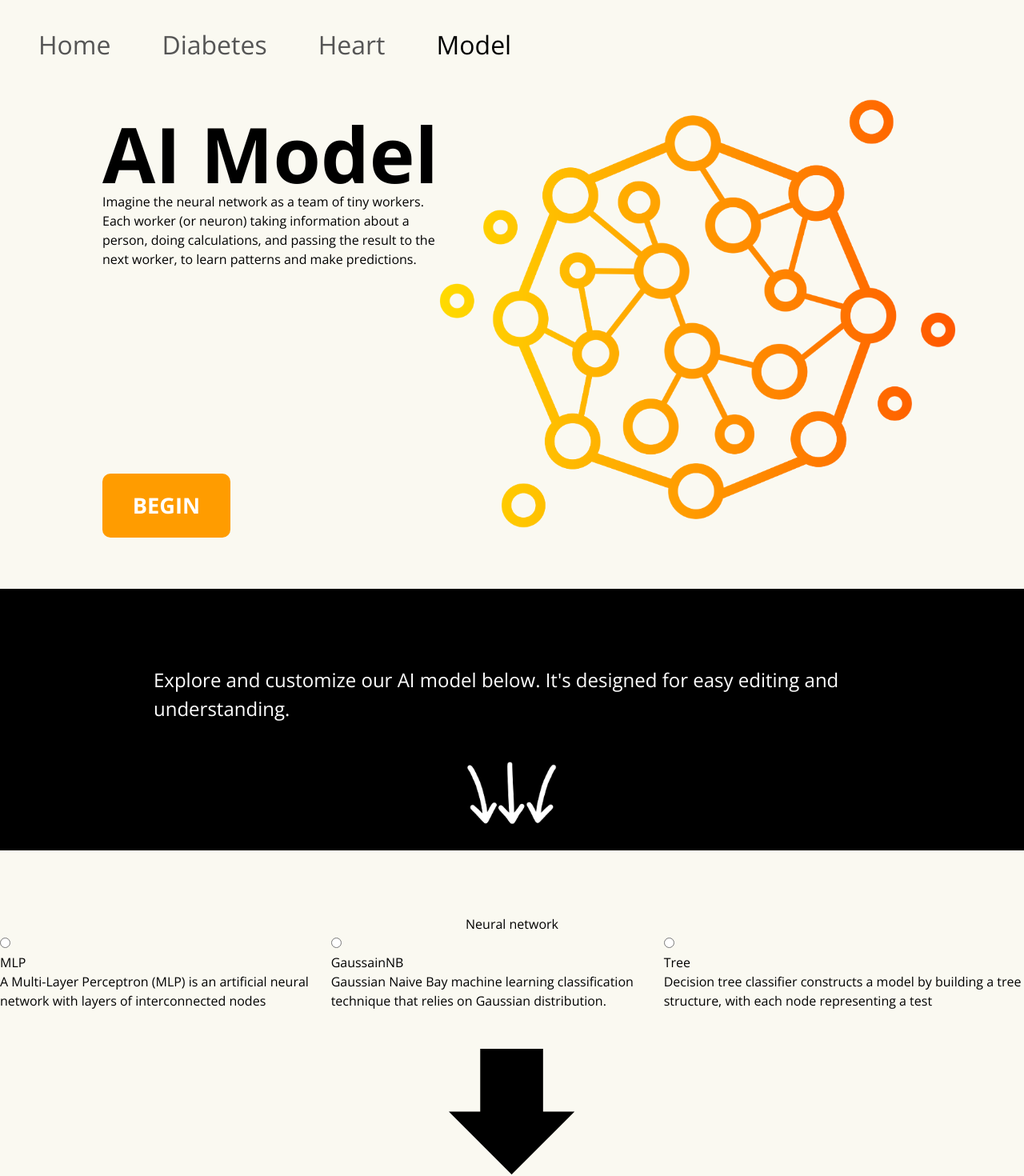
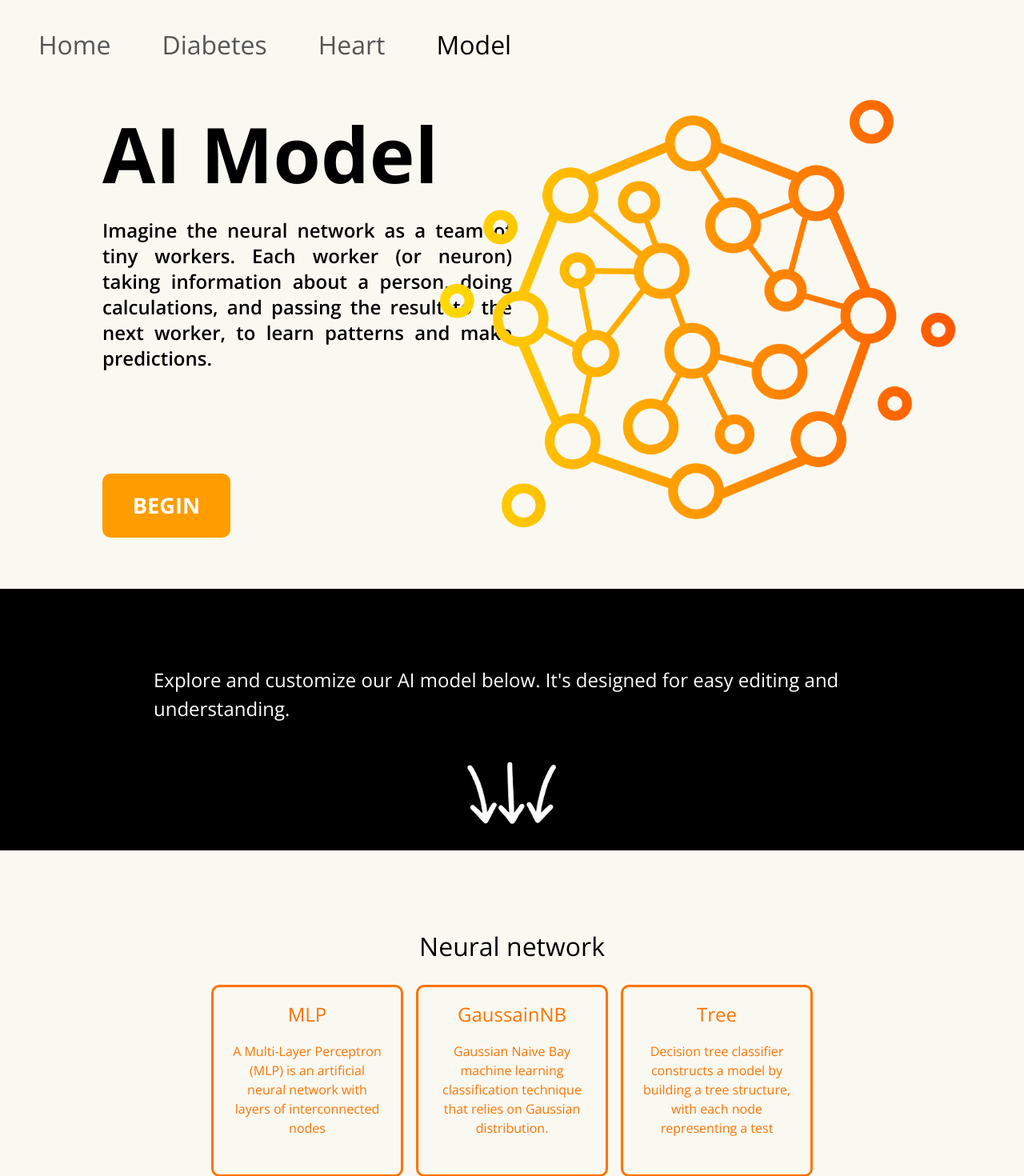
Before and after one commit to tomek1421/NeuralNetworkTextClassification, a React (Create React App) app in the folder frontend/neural-network/: page /model in a window 1280 px wide. Shown: the top 1470 px of the page at 80% size. Built offline with nearby package versions, Linux system fonts and the light colour scheme.

Commit message:
algorithm input styling

```diff
--- a/frontend/neural-network/src/App.css
+++ b/frontend/neural-network/src/App.css
@@ -360,3 +360,78 @@ nav ul li:hover:after {
     padding: 1.5rem;
     animation: apper 1s;
 }
+
+.model-description {
+    /* border: 1px solid; */
+    width: 32rem;
+    margin-top: 2rem;
+    font-size: 1.5rem;
+    font-weight: 600;
+    text-align: justify;
+    line-height: 2rem;
+    position: relative;
+    animation: apper 1s;
+}
+
+.input-container {
+    position: relative;
+    height: 15rem;
+    width: 15rem;
+    margin: 0.5rem;
+}
+
+.input-container input {
+    position: absolute;
+    width: 100%;
+    height: 100%;
+    cursor: pointer;
+    z-index: 2;
+    opacity: 0;
+}
+
+.input-container .radio-tile {
+    border: 3px solid var(--second-color);
+    display: flex;
+    flex-direction: column;
+    align-items: center;
+    height: 100%;
+    border-radius: 10px;
+    transition: all 0.3s;
+}
+
+.input-container label {
+    /* border: 1px solid; */
+    color: var(--second-color);
+    font-size: 1.5rem;
+    padding: 1rem 0;
+}
+
+input:checked + .radio-tile {
+    background-color: var(--second-color);
+}
+
+input:checked + .radio-tile label {
+    color: white;
+}
+
+.radio-tile .radio-desc {
+    /* border: 1px solid; */
+    color: var(--second-color);
+    text-align: center;
+    width: 80%;
+    transition: all 0.3s;
+}
+
+input:checked + .radio-tile .radio-desc {
+    color: white;
+}
+
+.arrow-icon {
+    height: 4rem;
+}
+
+h2 {
+    /* border: 1px solid; */
+    font-size: 2rem;
+    margin: 1rem 0rem;
+}
```
